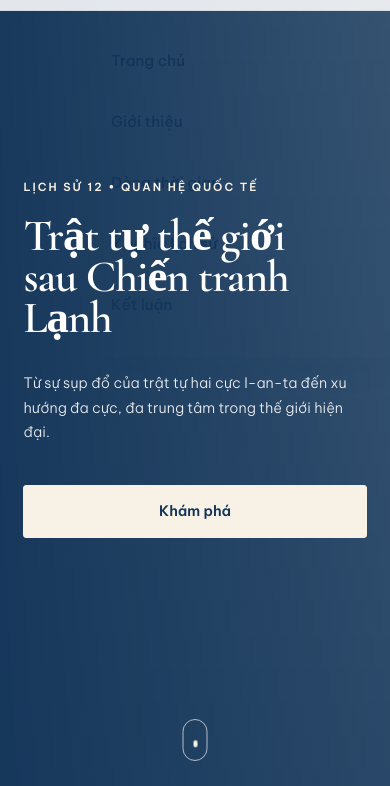
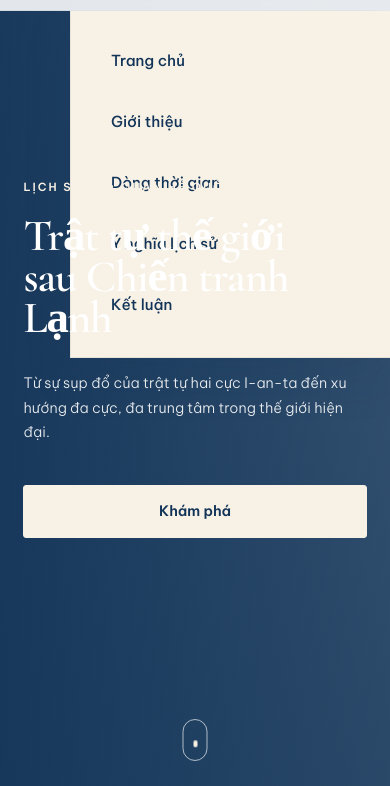
Before and after one commit to dbaong/lichsubai3, a plain HTML site: page index.html in a window 390 px wide. Both pictures are taken after a click on the button "Mở menu". Shown: the part 58-844 px from the top of the page. Drawn offline with nearby package versions, Linux system fonts and the light colour scheme.

Commit message:
Update muscle.css

```diff
--- a/muscle.css
+++ b/muscle.css
@@ -216,7 +216,9 @@ button {
 /* =========================================================
    MOBILE MENU
    ========================================================= */
-
+.mobile-menu{
+   z-index:1;
+}
 .mobile-menu {
     position: fixed;
     top: 76px;
@@ -226,7 +228,7 @@ button {
 
     padding: 1.5rem;
 
-    background: rgba(255, 255, 255, 0.97);
+    background: var(--cream);
     backdrop-filter: blur(15px);
     -webkit-backdrop-filter: blur(15px);
 
```
